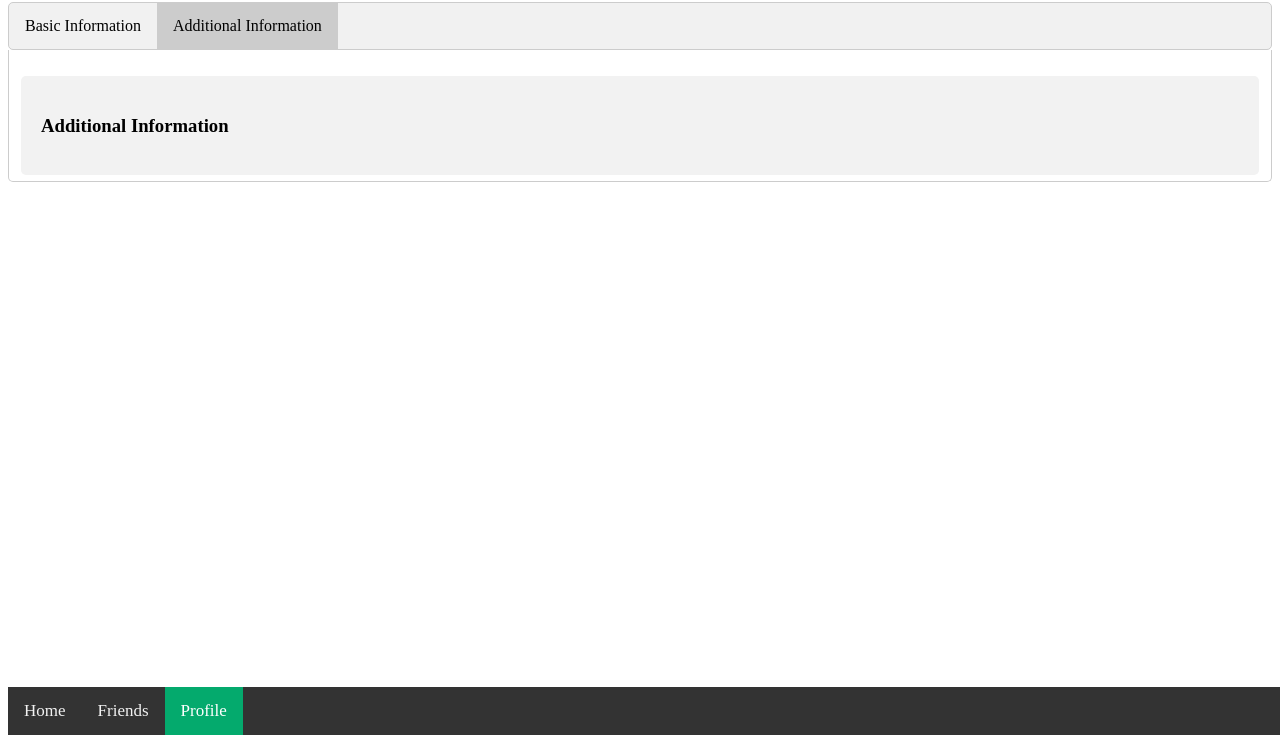
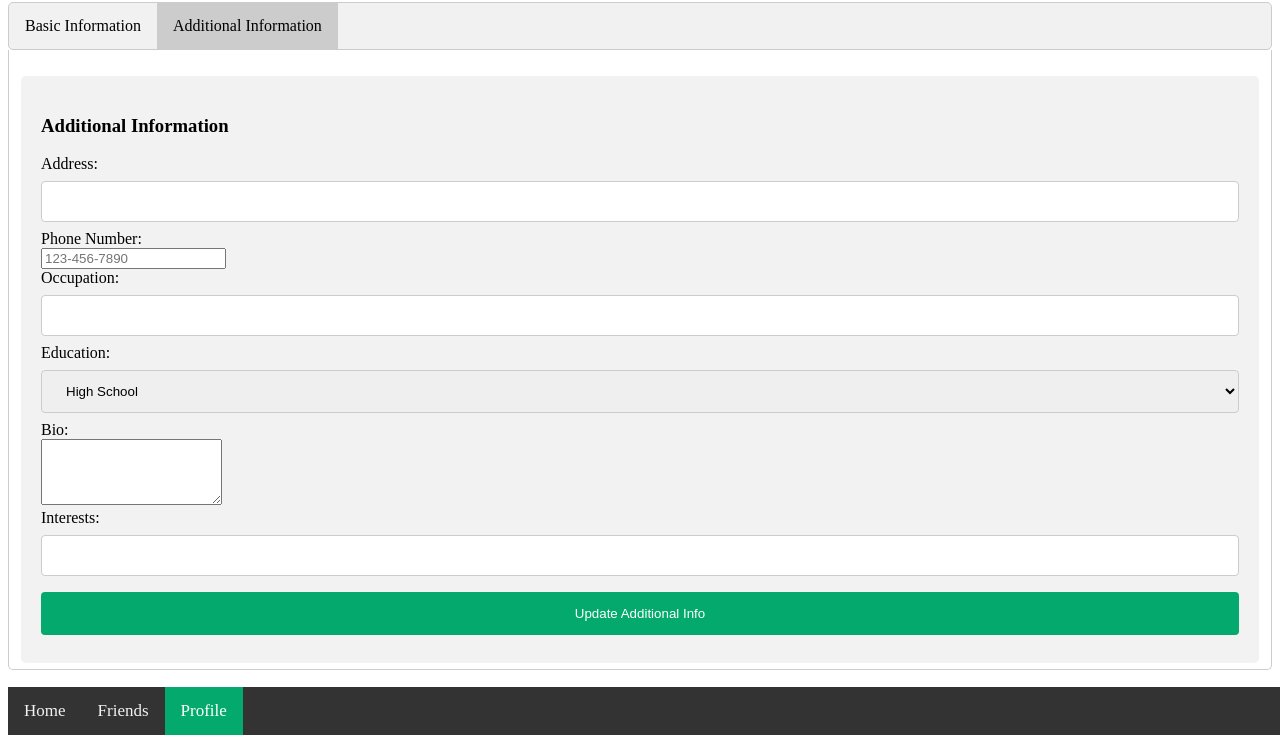
Before and after one commit to Rakki-Kyoryu/Majil-D, a plain HTML site: page src/currency/Profile.html in a window 1280 px wide. Both pictures are taken after a click on the link "Additional Information". Shown: the part 65-800 px from the top of the page. Drawn offline with Linux system fonts and the light colour scheme.

Commit message:
Update Profile.html

```diff
--- a/src/currency/Profile.html
+++ b/src/currency/Profile.html
@@ -158,10 +158,35 @@
         <div class="form-container">
             <h3>Additional Information</h3>
             <form action="/update-additional-info" method="post">
-                <!-- Add additional fields here -->
+                <label for="address">Address:</label><br>
+                <input type="text" id="address" name="address"><br>
+
+                <label for="phone">Phone Number:</label><br>
+                <input type="tel" id="phone" name="phone" pattern="[0-9]{3}-[0-9]{3}-[0-9]{4}" placeholder="123-456-7890"><br>
+
+                <label for="occupation">Occupation:</label><br>
+                <input type="text" id="occupation" name="occupation"><br>
+
+                <label for="education">Education:</label><br>
+                <select id="education" name="education">
+                    <option value="high-school">High School</option>
+                    <option value="bachelors">Bachelor's Degree</option>
+                    <option value="masters">Master's Degree</option>
+                    <option value="doctorate">Doctorate</option>
+                    <option value="other">Other</option>
+                </select><br>
+
+                <label for="bio">Bio:</label><br>
+                <textarea id="bio" name="bio" rows="4"></textarea><br>
+
+                <label for="interests">Interests:</label><br>
+                <input type="text" id="interests" name="interests"><br>
+
+                <button type="submit">Update Additional Info</button>
             </form>
         </div>
     </div>
+
 
     <script>
         function openTab(evt, tabName) {
```
